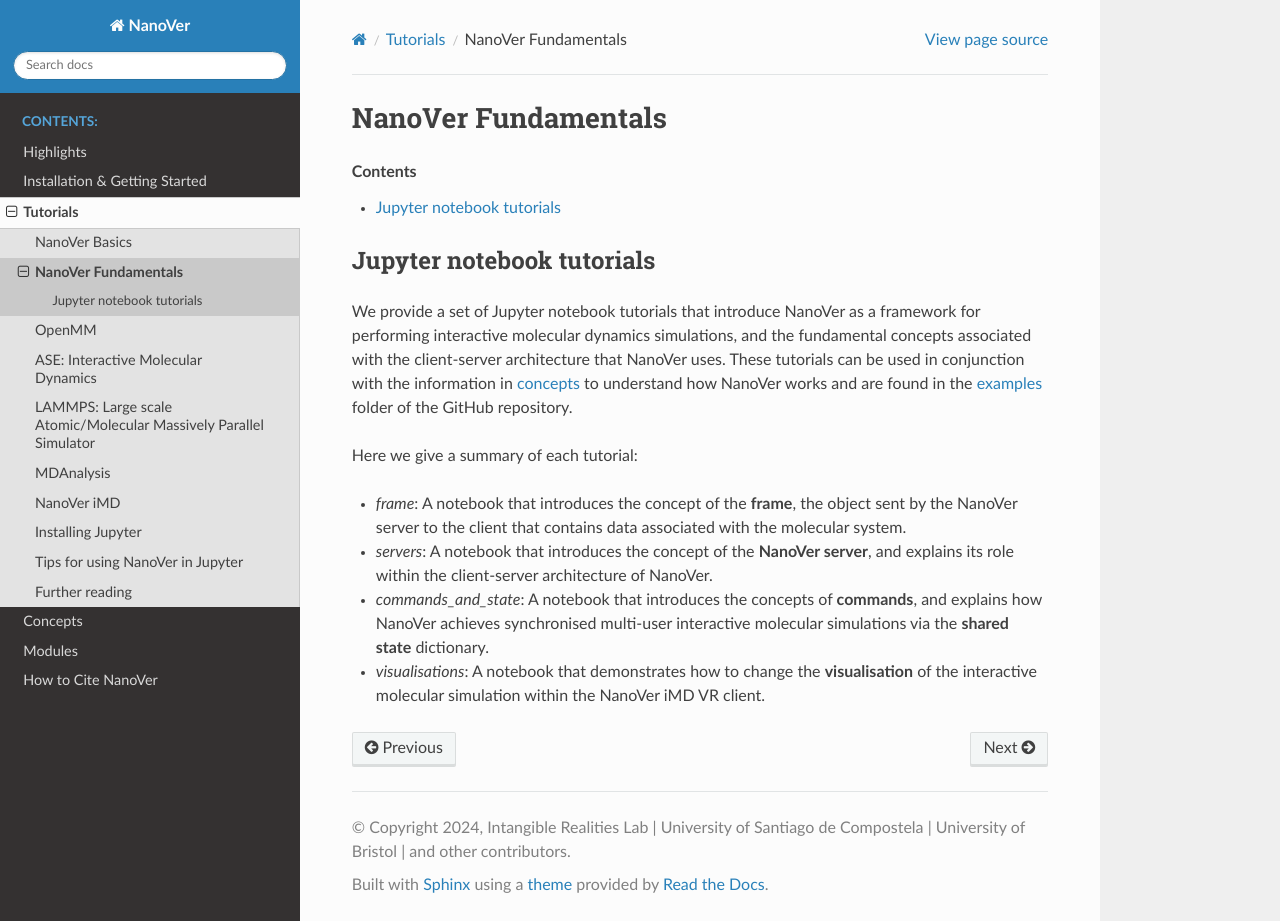
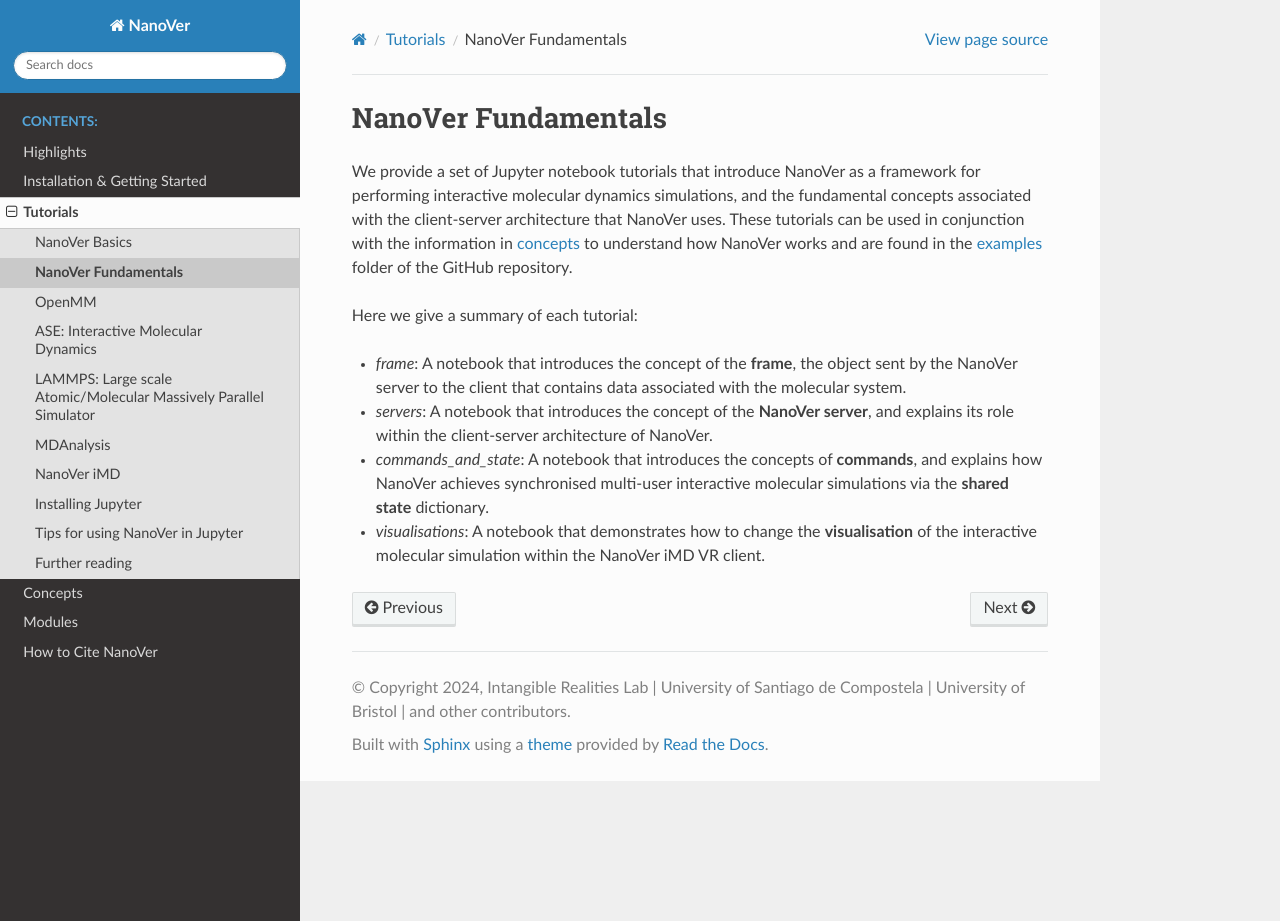
Before and after one commit to IRL2/nanover-docs, a Sphinx documentation site: the page built from source/tutorials/fundamentals.rst, in a window 1280 px wide and 921 px high. Built offline with Sphinx 7.4.7 and the Read the Docs theme 2.0.0, drawn with Linux system fonts in a browser that asks for light colours; pages that are not in the unit, such as notebooks, are missing from menus; the version number could not be read and is left out.

Commit message:
Remove unneccesary TOC and heading

```diff
--- a/source/tutorials/fundamentals.rst
+++ b/source/tutorials/fundamentals.rst
@@ -1,13 +1,6 @@
 ====================
 NanoVer Fundamentals
 ====================
-
-.. contents:: Contents
-    :depth: 2
-    :local:
-
-Jupyter notebook tutorials
-==========================
 
 We provide a set of Jupyter notebook tutorials that introduce NanoVer as a framework for performing interactive
 molecular dynamics simulations, and the fundamental concepts associated with the client-server
```
